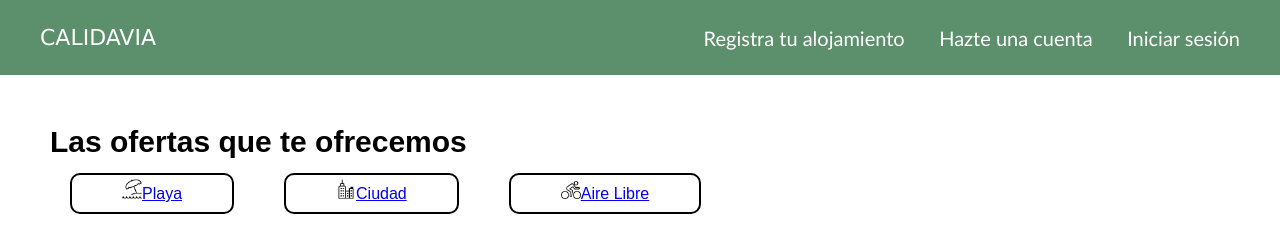
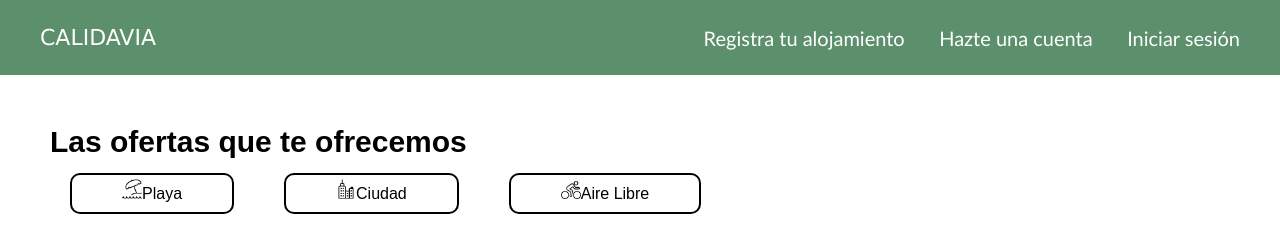
Before and after one commit to Anghelin95/Viajes-y-Planificaci-n, a plain HTML site: page index2.html in a window 1280 px wide. Shown: the top 240 px of the page. Drawn offline with Linux system fonts and the light colour scheme; grey boxes are pictures that could not be loaded.

Commit message:
Update style2.css

```diff
--- a/style2.css
+++ b/style2.css
@@ -53,6 +53,10 @@ a:hover{
     border-radius: 50px;
     padding-left: 100px;
     padding: 20px 20px;
+}
+.BotonesLogo a{
+    text-decoration: none;
+    color: black;
 }
 .Playa a{
     background-color: white;
```
